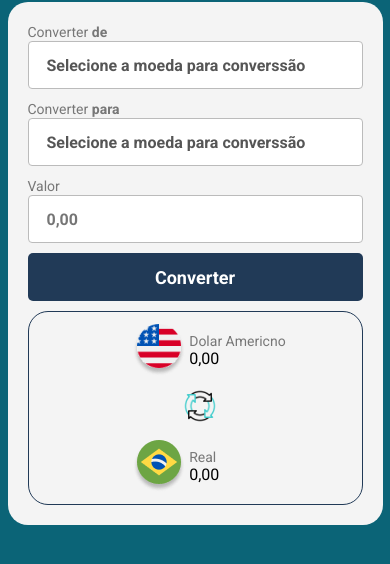
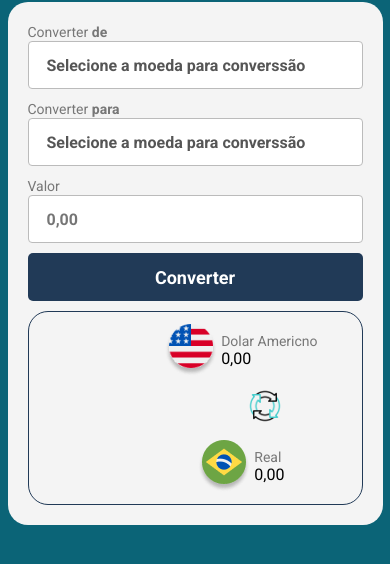
Before and after one commit to IsraelPontes/conversor-de-moedas, a website with bundled scripts: page index.html in a window 390 px wide. Shown: the part 188-752 px from the top of the page. Built offline with nearby package versions, Linux system fonts and the light colour scheme; no server answers.

Commit message:
Correção da referência do CSS responsivo

```diff
--- a/index.html
+++ b/index.html
@@ -6,7 +6,7 @@
     <meta name="viewport" content="width=device-width, initial-scale=1.0">
     <title>Conversor de Moedas Israel-Dev-Web</title>
     <link rel="stylesheet" href="./src/styles/styles.css">
-    <link rel="stylesheet" href="./src/styles/responsiveness.cssgit ">
+    <link rel="stylesheet" href="./src/styles/responsiveness.css">
     <link rel="preconnect" href="https://fonts.googleapis.com">
     <link rel="preconnect" href="https://fonts.gstatic.com" crossorigin>
     <link href="https://fonts.googleapis.com/css2?family=Roboto:wght@400;700&display=swap" rel="stylesheet">
```
